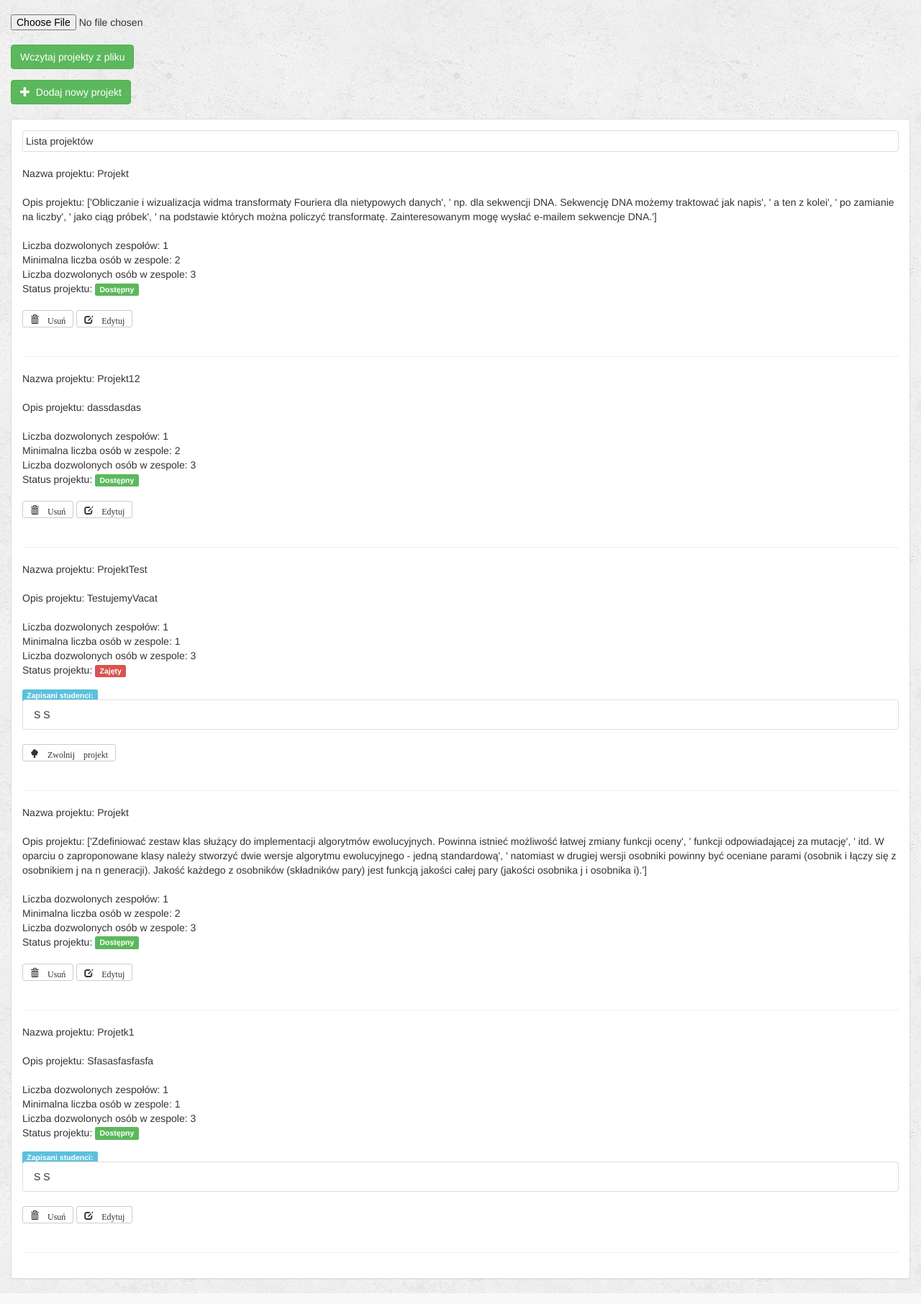
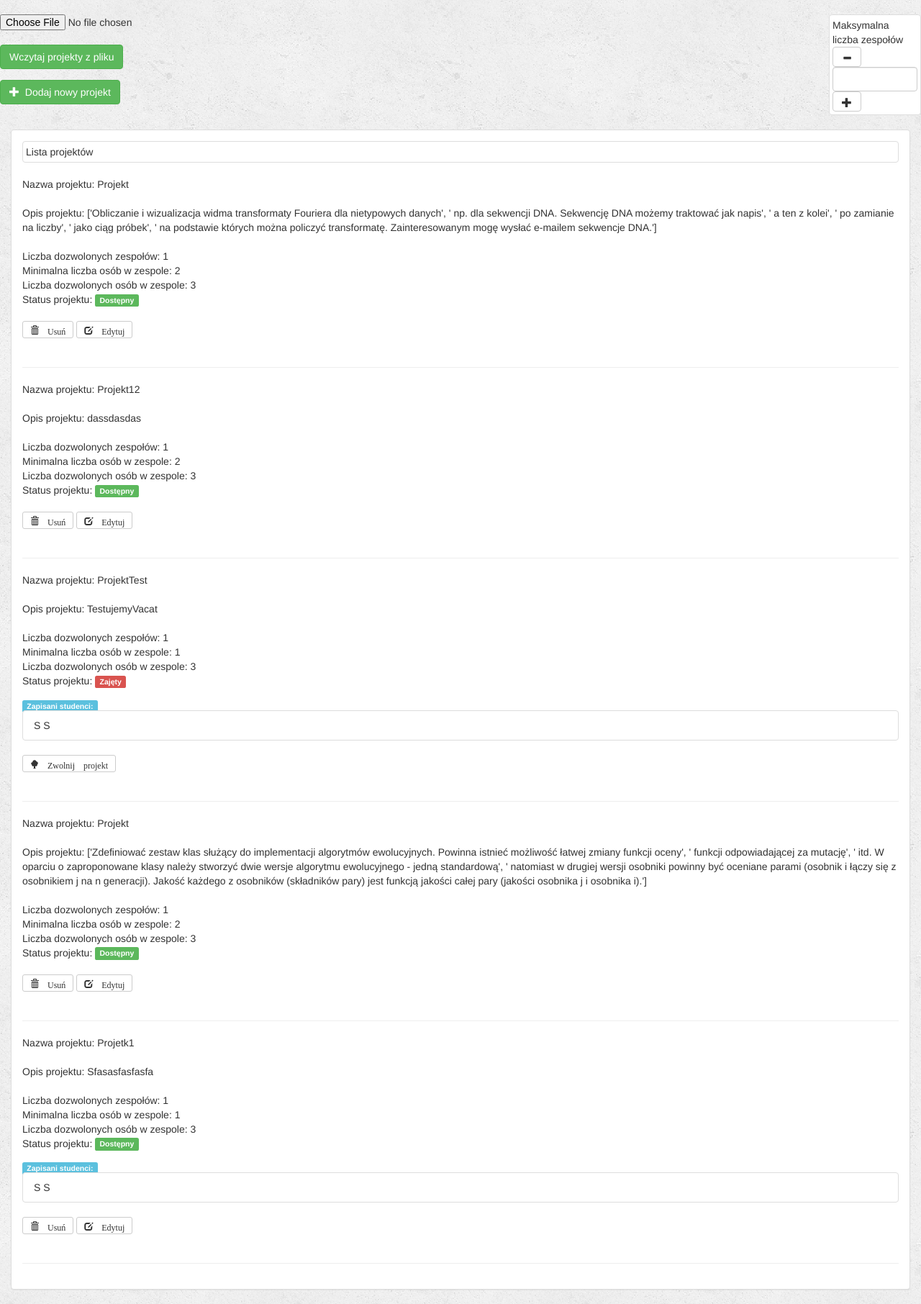
Before and after one commit to mkapiczy/ZPR, a Django app: template tutor_projects/templates/tutor_projects/projects_index.html in a window 1280 px wide. Shown: the part 52-1864 px from the top of the page at 72% size. Run offline with Django 3.2, Linux system fonts and the light colour scheme; the template is opened without the code that fills it: values that come from a table or form of the project are taken from there, others are empty; data comes from the database, SQL or seed files in the repository; some libraries are stand-ins or nearby versions.

Commit message:
[Tutor] - possibility to modify allowedTeamsNumber related to TutorUser

```diff
--- a/tutor/views.py
+++ b/tutor/views.py
@@ -31,6 +31,6 @@ class IndexView(View):
             posts = Post.objects.all()
 
         tutor = getTutorUserFromRequest(request)
-        tutorCourses = tutor.courses.all()
+        tutorCourses= tutor.courses.all()
         request.session['courses'] = tutorCourses
         return render(request, self.template_name, {'posts': posts})
--- a/tutor_projects/templates/tutor_projects/projects_index.html
+++ b/tutor_projects/templates/tutor_projects/projects_index.html
@@ -5,6 +5,37 @@
     <div class="container-fluid">
         <div class="row">
             <div class="col-sm-12 col-md-12">
+                <div class="row">
+                    <div class="pull-right" style="width: 10%">
+                        <div class="thumbnail caption">
+                            Maksymalna liczba zespołów<br>
+                            <form action="{% url 'tutor_projects:project-teams-minus' %}"
+                                  method="post"
+                                  style="display: inline;">
+                                {% csrf_token %}
+                                <input type="hidden" name="tutorAllowedTeamsNumber" class="form-control input-number"
+                                       value="{{ tutorAllowedTeamsNumber }}" min="0">
+                                <button class="btn btn-default btn-number" data-type="minus"
+                                        data-field="tutorAllowedTeamsNumber">
+                                    <span class="glyphicon glyphicon-minus"></span>
+                                </button>
+                            </form>
+                            <input type="text" name="tutorAllowedTeamsNumber" class="form-control input-number"
+                                   value="{{ tutorAllowedTeamsNumber }}" min="0">
+                            <form action="{% url 'tutor_projects:project-teams-plus' %}"
+                                  method="post"
+                                  style="display: inline;">
+                                {% csrf_token %}
+                                <input type="hidden" name="tutorAllowedTeamsNumber" class="form-control input-number"
+                                       value="{{ tutorAllowedTeamsNumber }}" min="0">
+                                <button class="btn btn-default btn-number" data-type="plus"
+                                        data-field="tutorAllowedTeamsNumber">
+                                    <span class="glyphicon glyphicon-plus"></span>
+                                </button>
+                            </form>
+                        </div>
+                    </div>
+                    <div class="pull-left">
                         <form class="form-horizontal" action="{% url 'tutor_projects:read_projects_from_file' %}"
                               method="post" enctype="multipart/form-data">
                             {% csrf_token %}
@@ -22,6 +53,9 @@
                                 <span class="glyphicon glyphicon-plus"></span>&nbsp; Dodaj nowy projekt
                             </button>
                         </a> <br><br>
+                    </div>
+                </div>
+
 
                 <div class="panel panel-default">
                     <div class="panel-body">
@@ -62,7 +96,8 @@
                                         </form>
 
                                         <!-- Edit Project -->
-                                        <form action="{% url 'tutor_projects:project-update' project.id %}" method="get"
+                                        <form action="{% url 'tutor_projects:project-update' project.id %}"
+                                              method="get"
                                               style="display: inline;">
                                             {% csrf_token %}
                                             <input type="hidden" name="project_id" value="{{ project.id }}"/>
--- a/tutor_projects/urls.py
+++ b/tutor_projects/urls.py
@@ -1,7 +1,8 @@
 from django.conf.urls import url
 
 from main.views import select_course
-from tutor_projects.views import read_projects_from_file, vacate_project
+from tutor_projects.views import read_projects_from_file, vacate_project, \
+    minusTutorAllowedTeamsNumber, plusTutorAllowedTeamsNumber
 
 from . import views
 
@@ -17,5 +18,7 @@ urlpatterns = [
     url(r'(?P<pk>[0-9]+)/update$', views.ProjectUpdate.as_view(), name='project-update'),
     url(r'(?P<pk>[0-9]+)/delete$', views.ProjectDelete.as_view(), name='project-delete'),
     url(r'(?P<pk>[0-9]+)/vacate$', vacate_project, name='project-vacate'),
+    url(r'teamsNumber/plus$', plusTutorAllowedTeamsNumber, name='project-teams-plus'),
+    url(r'teamsNumber/minus$', minusTutorAllowedTeamsNumber, name='project-teams-minus'),
 
 ]
```
Also changed, not shown: tutor/models.py (+13 -1 lines), tutor_projects/views.py (+24 -1 lines), db.sqlite3, tutor/migrations/0005_auto_20161229_1215.py (added). Lines whose indentation alone changed are shown as unchanged.
